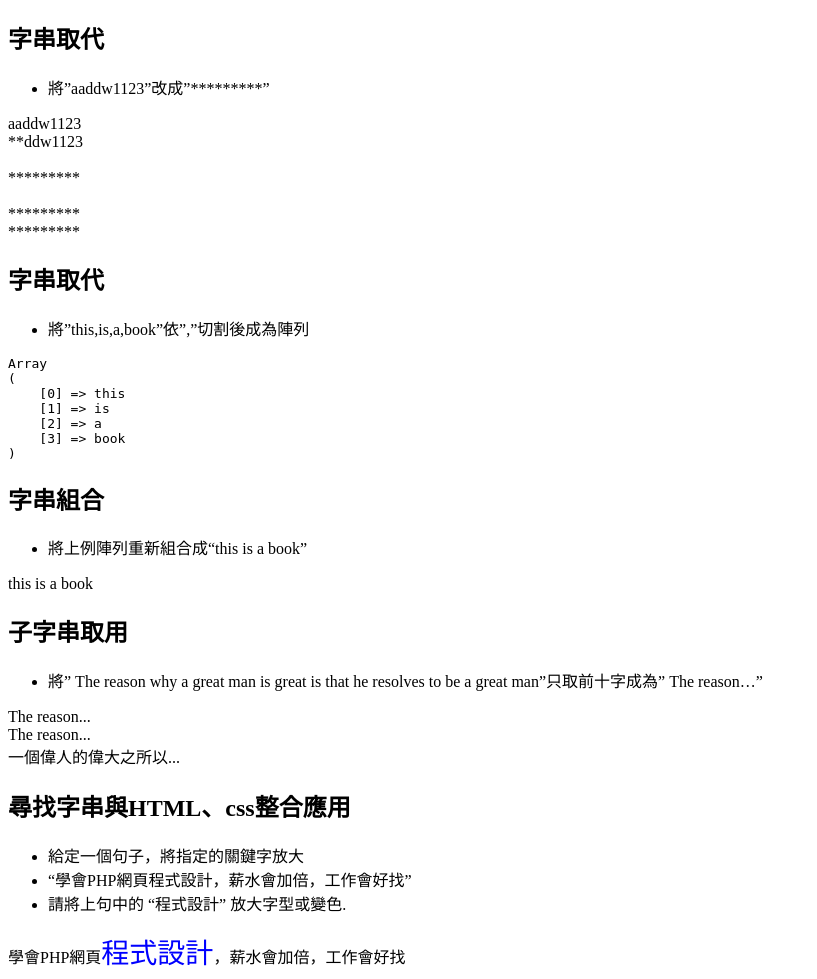
After one commit to oliviawu31/113-PHP-Basic, a PHP site: page /string.php in a window 1280 px wide. The commit adds this page. Shown: the whole page, without its empty margins (0-817 px from the left). Run offline with PHP 8.4, Linux system fonts and the light colour scheme.

Commit message:
add string

```diff
--- a/array.php
+++ b/array.php
@@ -288,12 +288,14 @@ for($i=1;$i<=9;$i++){
 
     }
 }
+// 顯示完整的九九乘法表陣
     echo "<pre>";
     print_r($nine2);
     echo "</pre>";
 
     echo "<hr>";
 
+    // 使用計數器來控制每行顯示的項目數量
     $counter=0;
 foreach($nine2 as $key => $n){
     $counter++;
--- /dev/null
+++ b/string.php
@@ -0,0 +1,116 @@
+<!DOCTYPE html>
+<html lang="en">
+<head>
+    <meta charset="UTF-8">
+    <meta name="viewport" content="width=device-width, initial-scale=1.0">
+    <title>Document</title>
+</head>
+
+<body>
+   <h2>字串取代</h2>
+   <ul>
+<li>將”aaddw1123”改成”*********”</li>
+</ul>
+<?php
+//只取其中2個字//
+$str = "aaddw1123";
+echo $str . "<br>";
+$str=str_replace('aa',"**",$str);
+echo $str . "<br>";
+echo "<br>";
+
+// str_replace => 也可以用陣列//
+$str=str_replace(['a','a','d','d','w','1','1','2','3'],"*",$str);
+echo $str . "<br>";
+echo "<br>";
+
+// 和mb_strlen一起運用 =>用字串長度取代原來的字//
+$str=str_replace(['a','a','d','d','w','1','1','2','3'],"*",$str);
+echo $str . "<br>";
+$str=str_repeat("*",mb_strlen($str));
+echo $str . "<br>";
+
+
+?>
+
+<h2>字串取代</h2>
+   <ul>
+    <li>將”this,is,a,book”依”,”切割後成為陣列</li>
+    </ul>
+
+<?php
+
+$str="this,is,a,book";
+$str=explode(",",$str);
+//陣列要用<pre> & print_r //
+echo"<pre>";
+print_r($str);
+echo"</pre>";
+
+?>
+
+<h2>字串組合</h2>
+   <ul>
+    <li>將上例陣列重新組合成“this is a book”</li>
+    </ul>
+    <?php
+    //用空格連接//
+    $str=join(" ",$str);
+    echo $str . "<br>";
+
+
+    ?>
+
+    <h2>子字串取用</h2>
+   <ul>
+    <li>將” The reason why a great man is great is that he resolves to be a great man”只取前十字成為” The reason…”</li>
+    </ul>
+    <?php
+    //php陣列是以字串儲存的//
+    //substr//
+    $str = "The reason why a great man is great is that he resolves to be a great man";
+    //php字串是"0"開始計算//
+    $str=substr($str,0,10)."...";
+    echo $str . "<br>";
+    //mb_substr//
+    $str = "The reason why a great man is great is that he resolves to be a great man";
+    $str=mb_substr($str,0,10)."...";
+    echo $str . "<br>";
+    //中文//
+    //substr =>中文若使用substr容易出問題，且一個中文字是3bite
+    // $str="一個偉人的偉大之所以存在，是因為他下定決心要成為一個偉人";
+    // $str=substr($str,0,10)."...";
+    // echo $str . "<br>";
+
+    //mb_substr =>適合用於多語系(一個中文字1個bite)
+    $str="一個偉人的偉大之所以存在，是因為他下定決心要成為一個偉人";
+    $str=mb_substr($str,0,10)."...";
+    echo $str . "<br>";
+?>
+
+
+    <h2>尋找字串與HTML、css整合應用</h2>
+    <ul>
+     <li>給定一個句子，將指定的關鍵字放大</li>
+     <li>“學會PHP網頁程式設計，薪水會加倍，工作會好找”</li>
+     <li>請將上句中的 “程式設計” 放大字型或變色.</li>
+     </ul>
+
+<?php
+    $str="學會PHP網頁程式設計，薪水會加倍，工作會好找";
+    $key="程式設計";
+    $large="<span style='font-size:28px;color:blue'>".$key."</span>";
+
+    //改成變數的運用,未來只需修改$key
+    $str=str_replace($key,$large,$str);
+    echo $str . "<br>";
+
+
+    ?>
+
+
+
+
+
+</body>
+</html>
```
